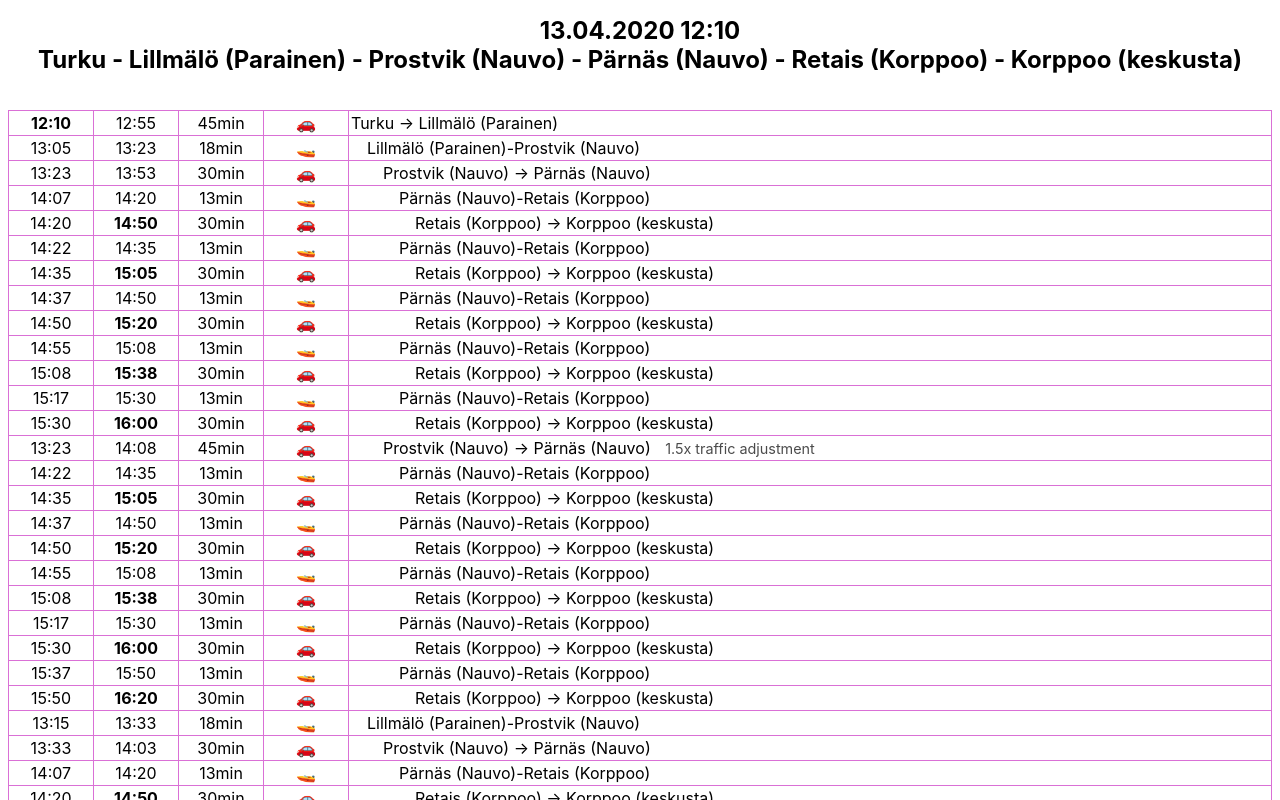
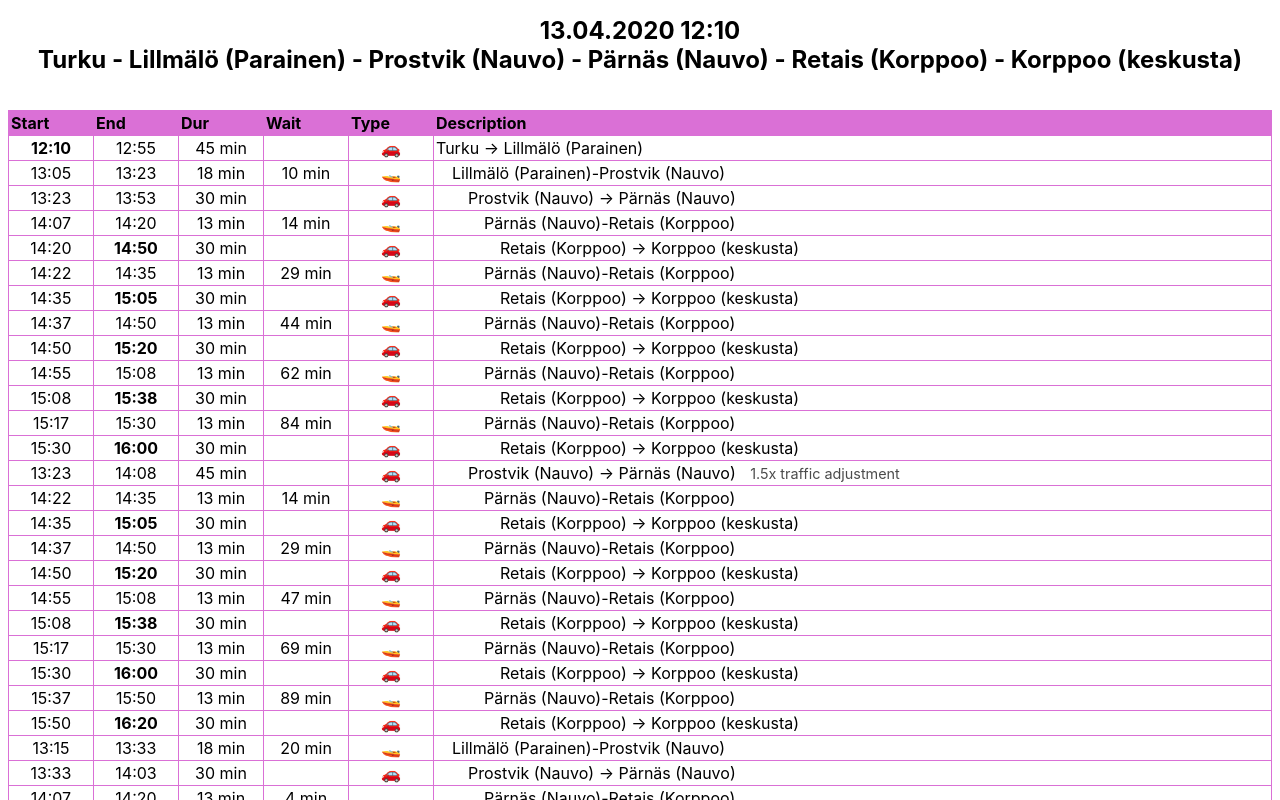
Before and after one commit to akx/lauttanen, a React (Create React App) app: page / in a window 1280 px wide. Shown: the top 800 px of the page. Built offline with nearby package versions, Linux system fonts and the light colour scheme.

Commit message:
Add wait times

```diff
--- a/src/App.tsx
+++ b/src/App.tsx
@@ -32,9 +32,17 @@ const driveTravelTimes: InterstopMap = {
   [`${turkuStopId},${parainenStopId}`]: 45, // according to google maps
 };
 
-function MultilegBitView({ bit, depth }: { bit: Leg; depth: number }) {
+function MultilegBitView({
+  leg,
+  parentLeg,
+  depth,
+}: {
+  leg: Leg;
+  parentLeg?: Leg;
+  depth: number;
+}) {
   let typeLogo = "";
-  switch (bit.type) {
+  switch (leg.type) {
     case LegType.ERROR:
       typeLogo = "⚡";
       break;
@@ -45,26 +53,37 @@ function MultilegBitView({ bit, depth }: { bit: Leg; depth: number }) {
       typeLogo = "🚤";
       break;
   }
+  const wait = parentLeg
+    ? datefns.differenceInMinutes(leg.startTime, parentLeg.endTime)
+    : undefined;
   return (
     <>
       <tr
-        className={cx({ initial: depth === 0, final: bit.next.length === 0 })}
+        className={cx({ initial: depth === 0, final: leg.next.length === 0 })}
       >
-        <td className="dt st">{datefns.format(bit.startTime, "HH:mm")}</td>
-        <td className="dt et">{datefns.format(bit.endTime, "HH:mm")}</td>
+        <td className="dt st">{datefns.format(leg.startTime, "HH:mm")}</td>
+        <td className="dt et">{datefns.format(leg.endTime, "HH:mm")}</td>
         <td className="dt du">
-          {datefns.differenceInMinutes(bit.endTime, bit.startTime)}min
+          {datefns.differenceInMinutes(leg.endTime, leg.startTime)} min
+        </td>
+        <td className="dt wt">
+          {wait !== undefined && wait > 0 ? `${wait} min` : null}
         </td>
         <td className="tl">{typeLogo}</td>
         <td className="tx">
           <div style={{ paddingLeft: `${depth}em` }}>
-            {bit.text}
-            <span className="remark">{bit.remark}</span>
+            {leg.text}
+            <span className="remark">{leg.remark}</span>
           </div>
         </td>
       </tr>
-      {bit.next.map((nbit, i) => (
-        <MultilegBitView bit={nbit} key={i} depth={depth + 1} />
+      {leg.next.map((childLeg, i) => (
+        <MultilegBitView
+          leg={childLeg}
+          parentLeg={leg}
+          key={i}
+          depth={depth + 1}
+        />
       ))}
     </>
   );
@@ -102,9 +121,17 @@ function App() {
 
       <br />
       <table id="t">
+        <thead>
+          <th>Start</th>
+          <th>End</th>
+          <th>Dur</th>
+          <th>Wait</th>
+          <th>Type</th>
+          <th>Description</th>
+        </thead>
         <tbody>
-          {multilegTrips.map((bit, i) => (
-            <MultilegBitView bit={bit} key={i} depth={0} />
+          {multilegTrips.map((leg, i) => (
+            <MultilegBitView leg={leg} key={i} depth={0} />
           ))}
         </tbody>
       </table>
--- a/src/index.css
+++ b/src/index.css
@@ -16,9 +16,15 @@ table#t {
   border-collapse: collapse;
 }
 
-table#t td {
+table#t td,
+table#t th {
   border: 1px solid orchid;
   padding: 2px;
+}
+
+table#t th {
+  text-align: left;
+  background: orchid;
 }
 
 td.dt,
--- a/src/lib/multileg.ts
+++ b/src/lib/multileg.ts
@@ -39,9 +39,10 @@ function stopSequenceToLegs(stopIds: string[]): LegList {
 }
 
 export enum LegType {
-  ERROR,
-  DRIVE,
-  FERRY,
+  ERROR = "error",
+  WAIT = "wait",
+  DRIVE = "drive",
+  FERRY = "ferry",
 }
 
 export interface Leg {
```
